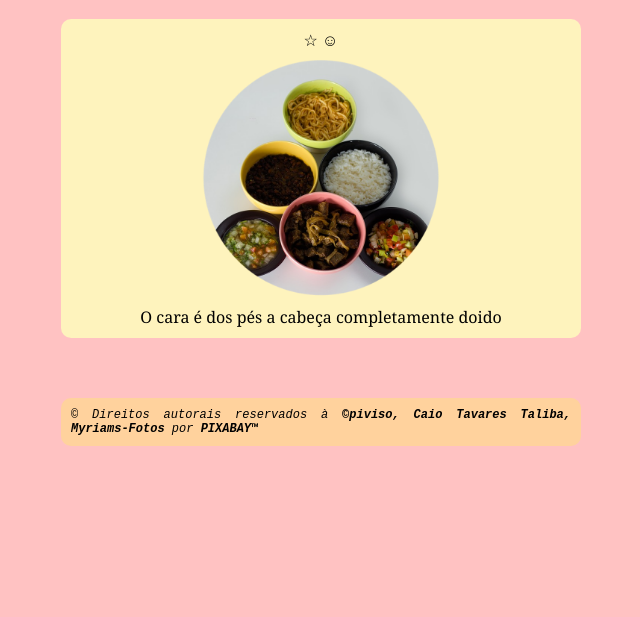
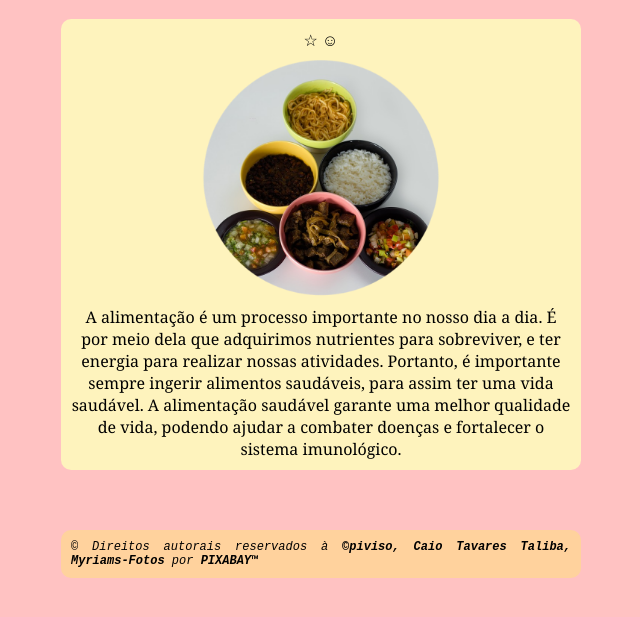
Before and after one commit to raluwtorreao/GitHub---Dupla, a plain HTML site: page index.html in a window 1280 px wide. Shown: the part 99-716 px from the top of the page, without its empty margins (319-959 px from the left). Drawn offline with Linux system fonts and the light colour scheme.

Commit message:
Edição 1

```diff
--- a/index.html
+++ b/index.html
@@ -24,7 +24,7 @@
             </div>
             <img src="Imagens - trabalho/img01.png" width="250px" id="oioi"/>
             <div class = "macaco">
-                O cara é dos pés a cabeça completamente doido
+                A alimentação é um processo importante no nosso dia a dia. É por meio dela que adquirimos nutrientes para sobreviver, e ter energia para realizar nossas atividades. Portanto, é importante sempre ingerir alimentos saudáveis, para assim ter uma vida saudável. A alimentação saudável garante uma melhor qualidade de vida, podendo ajudar a combater doenças e fortalecer o sistema imunológico.
             </div>
 
         </section>
```
